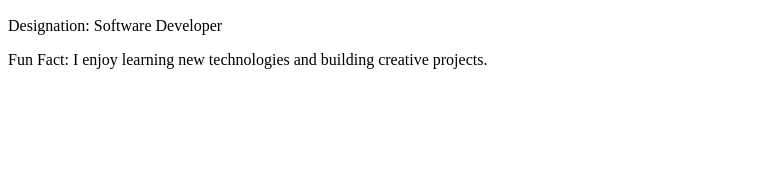
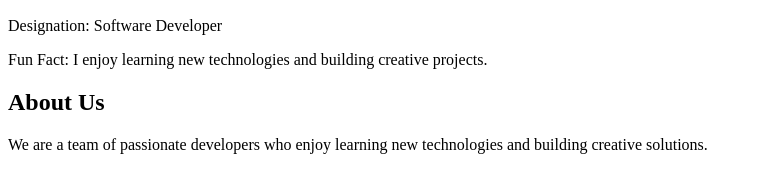
Before and after one commit to Kavinaya-12/team-intro, a plain HTML site: page index.html in a window 1280 px wide. Shown: the part 110-302 px from the top of the page, without its empty margins (0-762 px from the left). Drawn offline with Linux system fonts and the light colour scheme.

Commit message:
Added about us

```diff
--- a/index.html
+++ b/index.html
@@ -11,5 +11,12 @@
     <p>Designation: Software Developer</p>
     <p>Fun Fact: I enjoy learning new technologies and building creative projects.</p>
 </div>
+    <section>
+    <h2>About Us</h2>
+    <p>
+        We are a team of passionate developers who enjoy
+        learning new technologies and building creative solutions.
+    </p>
+</section>
 </body>
 </html>
```
